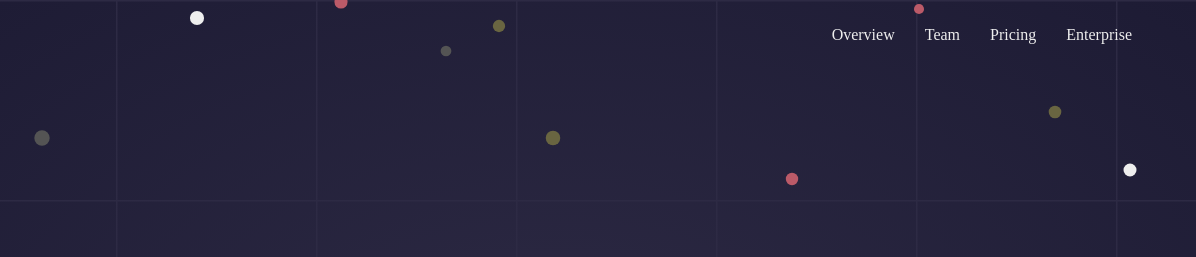
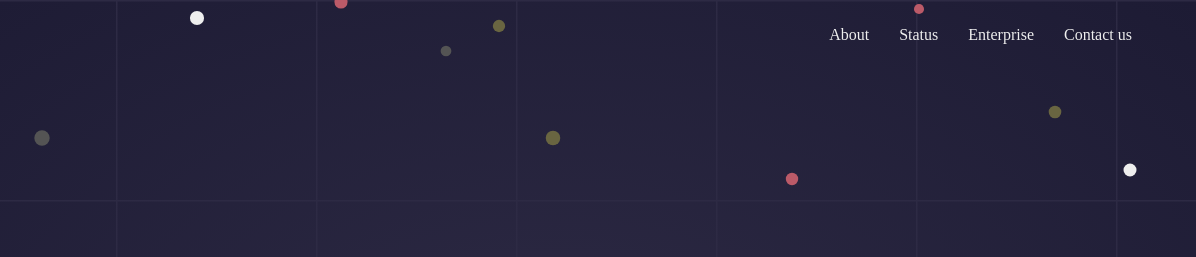
Before and after one commit to Tharunkunamalla/Canvas, a plain HTML site: page index.html in a window 1280 px wide. Shown: the top 257 px of the page, 84-1280 px from the left. Drawn offline with Linux system fonts and the light colour scheme.

Commit message:
added initial files

```diff
--- a/index.html
+++ b/index.html
@@ -13,10 +13,10 @@
             </figure>
             <nav>
                 <ul>
-                    <li>Overview</li>
-                    <li>Team</li>
-                    <li>Pricing</li>
+                    <li>About</li>
+                    <li>Status</li>
                     <li>Enterprise</li>
+                    <li>Contact us</li>
                 </ul>
             </nav>
         </header>
```
